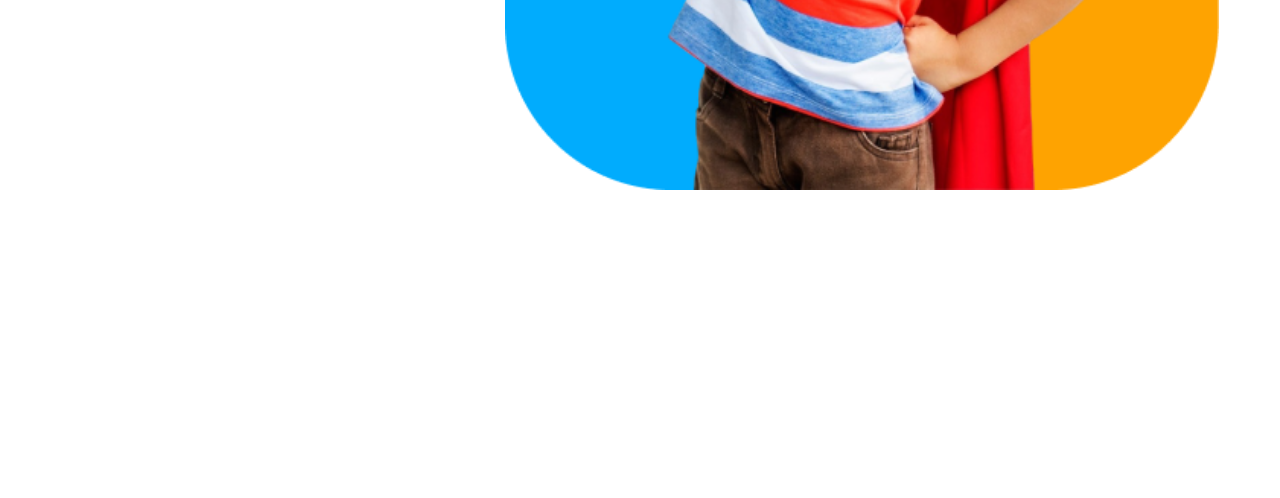
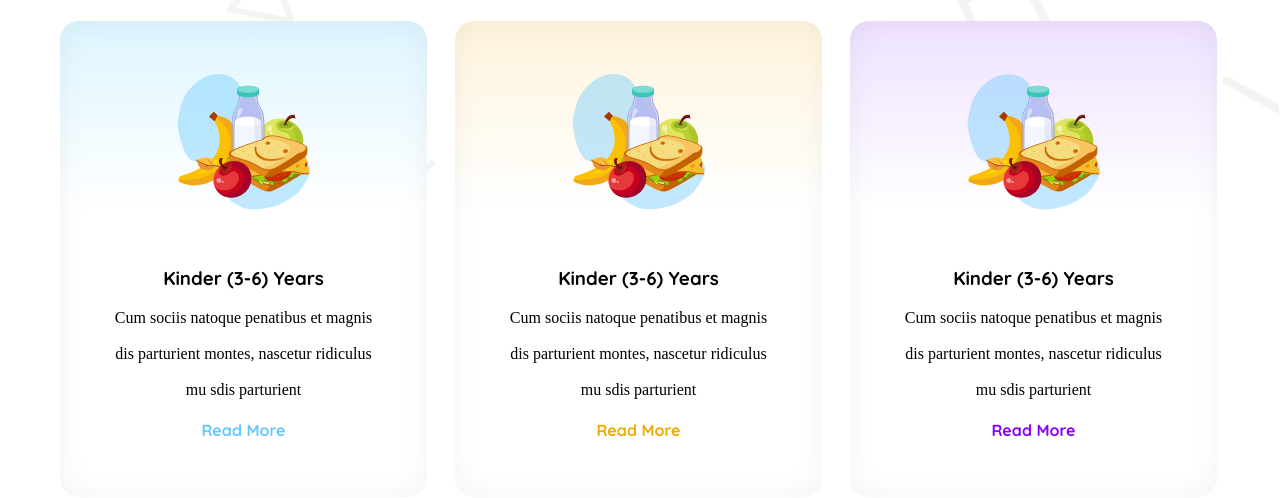
Before and after one commit to fakhrulsipon/assainment-two, a plain HTML site: page index.html in a window 1280 px wide. Shown: the part 747-1245 px from the top of the page. Before the commit the page ends 937 px from the top, so only its background shows below. Drawn offline with Linux system fonts and the light colour scheme.

Commit message:
added my third file

```diff
--- a/index.html
+++ b/index.html
@@ -37,6 +37,42 @@
 
 </section>
     </header>
+    <main>
+        <section class="Curriculum">
+            <h1 id="standard">Standard Curriculum</h1>
+            <div class="card">
+
+                <div class="card-1 sado">
+                    <img src="assets/kinder.png" alt="">
+<h3 class="card-title">Kinder (3-6) Years</h3>
+<p class="card-pera raleway-font">Cum sociis natoque penatibus et magnis <br><br>
+    dis parturient montes, nascetur ridiculus <br><br>
+    mu sdis parturient</p>
+<h4 class="card-ti3">Read More</h4>
+                </div>
+
+                <div class="card-1 sado-2">
+                    <img src="assets/kinder.png" alt="">
+<h3 class="card-title">Kinder (3-6) Years</h3>
+<p class="card-pera raleway-font">Cum sociis natoque penatibus et magnis <br><br>
+    dis parturient montes, nascetur ridiculus <br><br>
+    mu sdis parturient</p>
+<h4 class="card-ti2">Read More</h4>
+                </div>
+
+                <div class="card-1 sado-3">
+                    <img src="assets/kinder.png" alt="">
+<h3 class="card-title">Kinder (3-6) Years</h3>
+<p class="card-pera raleway-font">Cum sociis natoque penatibus et magnis <br><br>
+    dis parturient montes, nascetur ridiculus <br><br>
+    mu sdis parturient</p>
+<h4 class="card-ti1">Read More</h4>
+                </div>
+
+            </div>
+
+        </section>
+    </main>
 
 </body>
 </html>
--- a/style/style.css
+++ b/style/style.css
@@ -17,6 +17,7 @@
   body{
     max-width: 1440px;
     margin: 0px auto;
+
   }
    /* nav style */
 
@@ -101,8 +102,63 @@
     border-radius: 12px;
    }
    .banner >img{
-    width: 100%;
+    width: 468px;
+    height: 575px;
    }
+    /* curriculum style */
+    .Curriculum{
+      max-width: 1440px;
+      margin: 0px auto;
+      background-image: url(../assets/bg.png);
+      background-position: top;
+      border: 1px solid white;
+           }
+           #standard{
+            font-size: 2.80rem;
+            font-weight: bold;
+            text-align: center;
+
+           }
+           .card{
+            display: flex;
+            max-width: 1160px;
+            margin: 0px auto;
+            gap: 28px;
+
+           }
+           .card-1{
+      width: 367px;
+      height: 476px;
+    text-align: center;
+           }
+           .card-ti3{
+            color: #64C8FF;
+           }
+           .card-ti2{
+color: #F0AA00;
+           }
+        .card-ti1{
+color: #8700FF;
+        }
+        .sado{
+          border-radius: 18.86px;
+box-shadow: inset 0px 0px 28.3px 0.94px rgba(0, 0, 0, 0.05);
+background: linear-gradient(180.00deg, rgb(222, 245, 255),rgba(255, 255, 255, 0) 40%),rgb(255, 255, 255);
+        }
+        .sado-2{
+          border-radius: 18.86px;
+box-shadow: inset 0px 0px 28.3px 0.94px rgba(0, 0, 0, 0.05);
+background: linear-gradient(180.00deg, rgb(255, 244, 220),rgba(255, 255, 255, 0) 40%),rgb(255, 255, 255);
+        }
+        .sado-3{
+          border-radius: 18.86px;
+box-shadow: inset 0px 0px 28.3px 0.94px rgba(0, 0, 0, 0.05);
+background: linear-gradient(180.00deg, rgb(238, 225, 255),rgba(255, 255, 255, 0) 40%),rgb(255, 255, 255);
+        }
+        .card-1 >img{
+          padding: 52px 115px 32px 115px;
+        }
+
 
 
 
@@ -128,6 +184,22 @@
     }
     .banner >img{
       width: 100%;
+      height: auto;
+     }
+     .card{
+      flex-direction: column;
+     }
+     .card-1{
+      width: 100%;
+     }
+     #standard{
+      font-size: 1.50rem;
+      font-weight: bold;
+      width: 261px;
+     }
+     .Curriculum{
+      justify-items: center;
      }
 
+
    }
```
